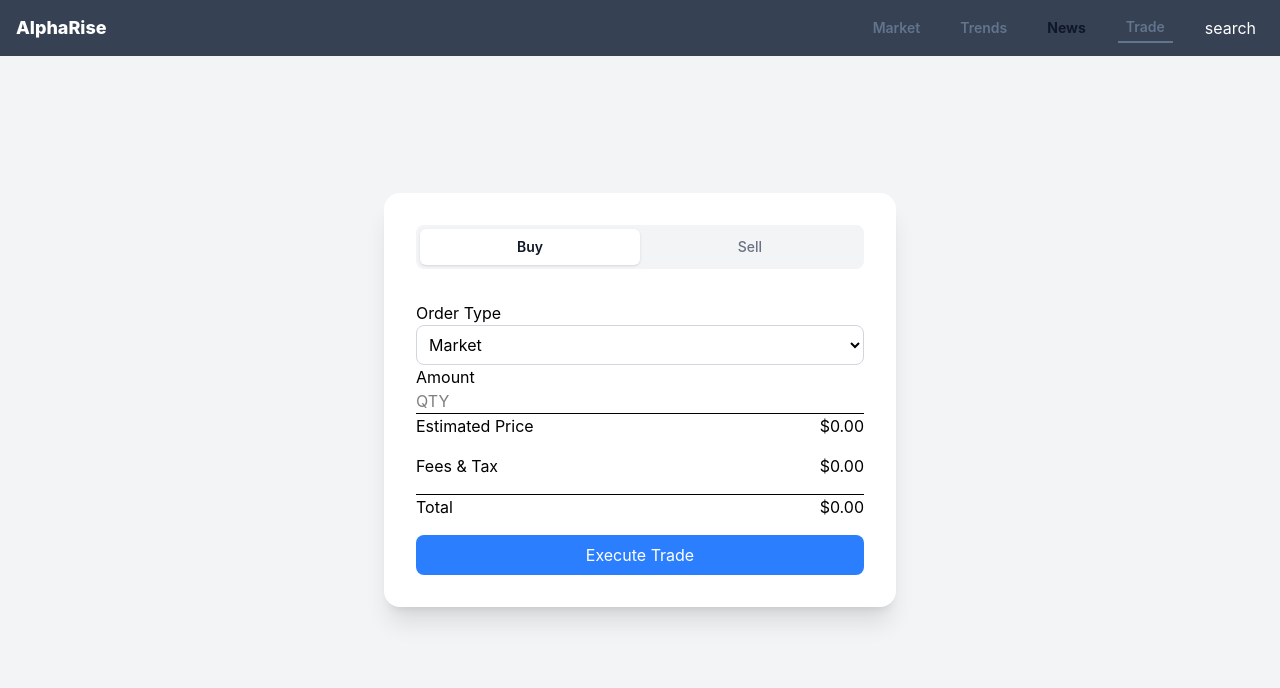
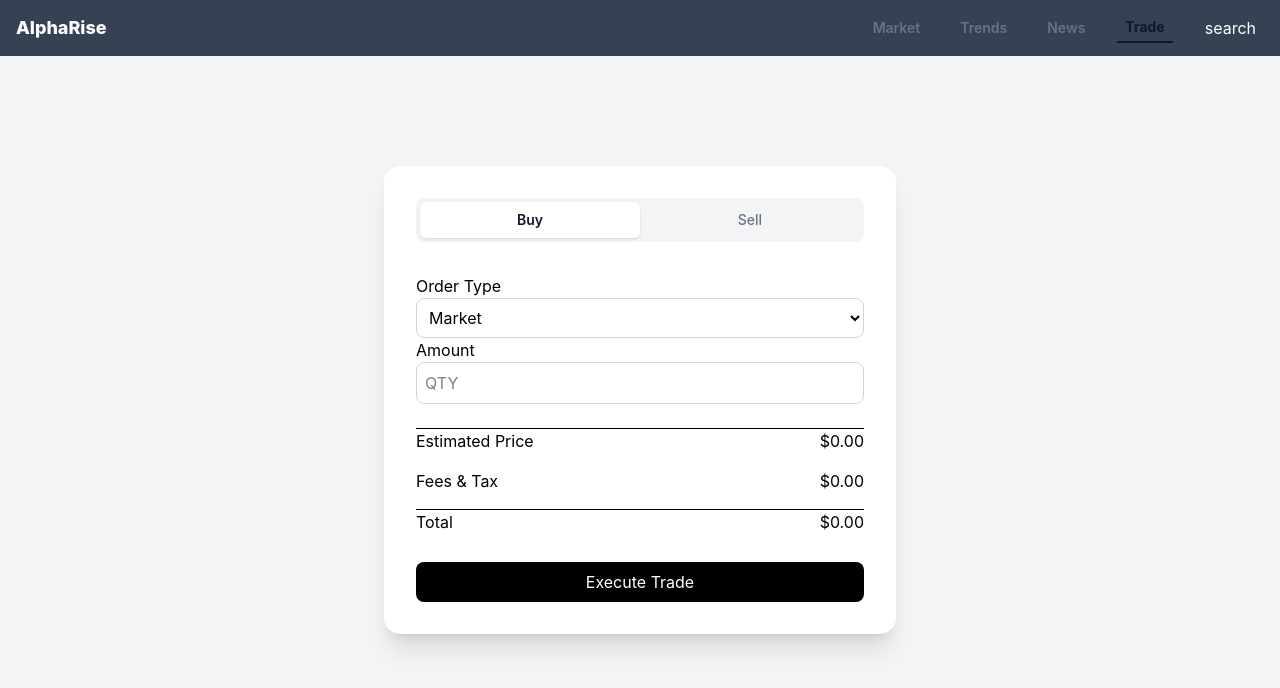
Before and after one commit to stephen83744/Stock-Exchange, a React (Vite) app: page /trade in a window 1280 px wide. Shown: the top 688 px of the page. Built offline with nearby package versions, Linux system fonts and the light colour scheme.

Commit message:
Refactor TradePage layout and styling
Updated the TradePage component to enhance the form layout and improve styling for better user experience.

```diff
--- a/src/tradePage.tsx
+++ b/src/tradePage.tsx
@@ -29,11 +29,11 @@ const TradePage: React.FC = () => {
           </a>
 
           <a href="#" onClick={(e) => {e.preventDefault(); navigate("/market"); }}
-            className=" px-2 py-1 text-sm font-bold text-slate-900 dark:text-white">
+            className=" px-2 py-1 text-sm font-semibold text-slate-500 dark:text-white">
             News
           </a>
 
-          <a href="#" onClick={(e) => { e.preventDefault(); navigate("/trade"); }} className="border-b-2 border-primary px-2 py-1 text-sm font-semibold text-slate-500 dark:text-slate-400"
+          <a href="#" onClick={(e) => { e.preventDefault(); navigate("/trade"); }} className="border-b-2 border-primary px-2 py-1 text-sm font-bold text-slate-900 dark:text-slate-400"
           >
             Trade
           </a>
@@ -77,6 +77,7 @@ const TradePage: React.FC = () => {
             type="number"
             placeholder="QTY"
             value={amount}
+            className="mb-6 w-full rounded-lg border border-gray-300 p-2"
             onChange={(e) => setAmount(e.target.value)}
           />
         </div>
@@ -94,7 +95,7 @@ const TradePage: React.FC = () => {
           <p>Total</p>
           <p> $0.00</p>
         </div>
-        <button className="w-full bg-blue-500 text-white py-2 rounded-lg hover:bg-blue-600">
+        <button className="mt-3 w-full rounded-lg bg-black p-2 text-white cursor-pointer hover:bg-black-100">
           Execute Trade
         </button>
       </form>
```
